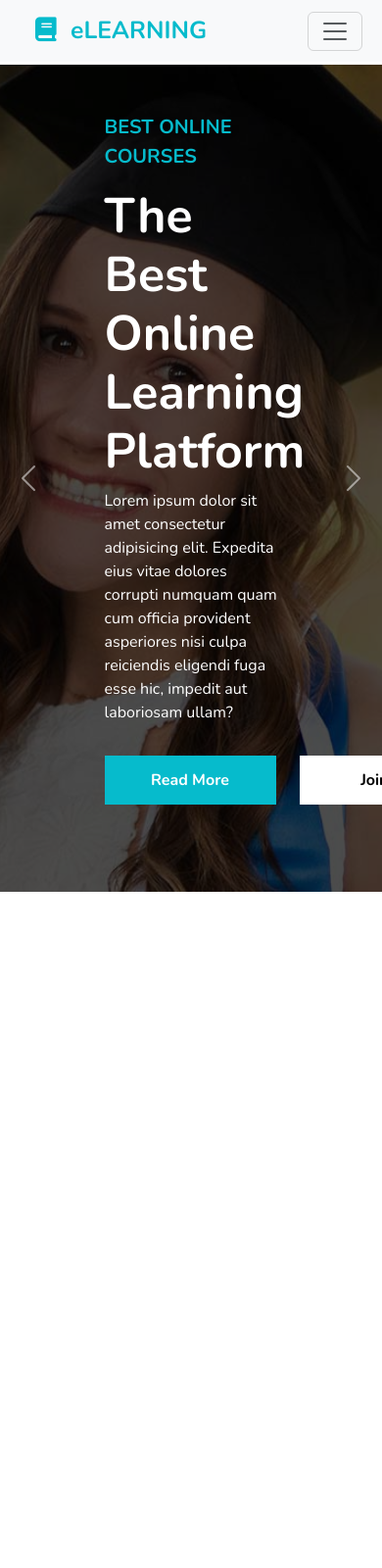
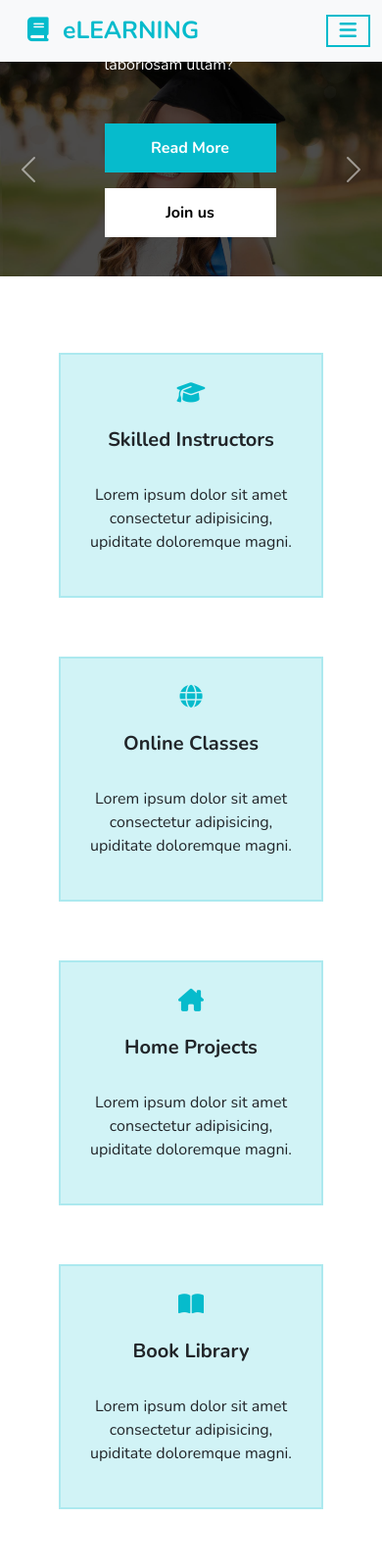
Before and after one commit to jizy23/template-e-learning, a plain HTML site: page index.html in a window 390 px wide. Shown: the top 1600 px of the page at 98% size. Before the commit the page ends 910 px from the top, so only its background shows below. Drawn offline with nearby package versions, Linux system fonts and the light colour scheme.

Commit message:
iniziato sezione 1

```diff
--- a/index.html
+++ b/index.html
@@ -17,17 +17,16 @@
 </head>
 <body>
 
-  <div class="container-fluid vh-100 m-0 p-0">
+  <div class="container-fluid m-0 p-0">
 
     <!-- navbar -->
-    <div class="container navHeight">
-      <nav class="navbar navbar-expand-lg bg-body-tertiary fixed-top p-2">
+    <nav class="navbar navbar-expand-lg bg-body-tertiary sticky-top">
       <div class="container-fluid text-uppercase">
         <a class="navbar-brand fs-2 ms-3 text-cyan" href="#">
           <i class="fa-solid fa-book me-2"></i>
           <strong><span class="text-lowercase">e</span>Learning</a></strong>
           <button class="navbar-toggler" type="button" data-bs-toggle="collapse" data-bs-target="#navbarNav" aria-controls="navbarNav" aria-expanded="false" aria-label="Toggle navigation">
-              <span class="navbar-toggler-icon"></span>
+            <i class="fa-solid fa-bars text-cyan"></i>
           </button>
           <div class="collapse navbar-collapse" id="navbarNav">
             <ul class="navbar-nav d-flex ms-auto">
@@ -58,39 +57,32 @@
           </div>
         </div>
     </nav>
-    </div>
     <!-- end navbar -->
-
-
     <!-- header -->
-      <header class="vh-100 mt-3">
+    <header class="container-fluid p-0">
         <div id="carousel-learning" class="carousel slide">
           <div class="carousel-inner">
-            <div class="carousel-item active carousel-height">
+            <div class="carousel-item active">
               <img src="./img/carousel-1.jpg" class="d-block w-100 carousel-image" alt="...">
-              <div class="carousel-caption d-flex flex-column justify-content-center align-items-start text-start carousel-height ps-5 pe-5">
+              <div class="carousel-caption d-flex flex-column justify-content-center align-items-start text-start ps-5 pe-5">
                 <p class="text-uppercase text-cyan fw-bold fs-5">Best online courses</p>
                 <h2 class="fw-bold carousel-title">The Best Online Learning Platform</h2>
-                <p>Lorem ipsum dolor sit amet consectetur adipisicing elit. Expedita eius vitae dolores corrupti numquam quam cum officia provident asperiores nisi culpa reiciendis eligendi fuga esse hic, impedit aut laboriosam ullam?</p>
-                <div class="d-flex mt-3">
-                  <button class="btn btn-read fw-bold me-4" type="submit">Read More</button>
-                  <button class="btn btn-join fw-bold" type="submit">Join us</button>
+                <p>Lorem ipsum dolor sit amet elit. Expedita eius vitae dolores corrupti numquam quam cum officia provident asperiores nisi culpa reiciendis eligendi fuga esse hic, impedit aut laboriosam ullam?</p>
+                <div class="d-flex mt-3 btn-main">
+                  <button class="btn btn-read fw-bold me-4 mt-3" type="submit">Read More</button>
+                  <button class="btn btn-join fw-bold mt-3" type="submit">Join us</button>
                 </div>
               </div>
             </div>
-
-
-
-
-            <div class="carousel-item carousel-height">
+            <div class="carousel-item">
               <img src="./img/carousel-2.jpg" class="d-block w-100 carousel-image" alt="...">
-              <div class="carousel-caption d-flex flex-column justify-content-center align-items-start text-start carousel-height ps-5 pe-5">
+              <div class="carousel-caption d-flex flex-column justify-content-center align-items-start text-start ps-5 pe-5">
                 <p class="text-uppercase text-cyan fw-bold fs-5">Best online courses</p>
                 <h2 class=" fw-bold carousel-title">Get Educated Online From Your Home</h2>
                 <p>Lorem ipsum dolor sit amet consectetur adipisicing elit. Expedita eius vitae dolores corrupti numquam quam cum officia provident asperiores nisi culpa reiciendis eligendi fuga esse hic, impedit aut laboriosam ullam?</p>
-                <div class="d-flex mt-3">
-                  <button class="btn btn-read fw-bold me-4" type="submit">Read More</button>
-                  <button class="btn btn-join fw-bold" type="submit">Join us</button>
+                <div class="d-flex mt-3 btn-main">
+                  <button class="btn btn-read fw-bold me-4 mt-3 " type="submit">Read More</button>
+                  <button class="btn btn-join fw-bold mt-3" type="submit">Join us</button>
                 </div>
             </div>
             </div>
@@ -109,6 +101,81 @@
 
 
 
+      <!-- section1 -->
+    <section class="container-fluid mt-5 mb-5">
+
+        <div class="row container-fluid p-0 m-0 mt-5 mb-5">
+          <div class="col-12 container-fluid p-0 m-0 d-flex row justify-content-center align-items-center">
+            <div class="box text-center d-flex row align-items-center">
+              <i class="fa-solid fa-graduation-cap fs-3 text-cyan color-logo"></i>
+              <h5 class="fw-bold">Skilled Instructors</h5>
+              <p>Lorem ipsum dolor sit amet consectetur adipisicing, upiditate doloremque magni.</p>
+            </div>
+            <div class="box text-center d-flex row align-items-center">
+              <i class="fa-solid fa-globe fs-3 text-cyan color-logo"></i>
+              <h5 class="fw-bold">Online Classes</h5>
+              <p>Lorem ipsum dolor sit amet consectetur adipisicing, upiditate doloremque magni.</p>
+            </div>
+            <div class="box text-center d-flex row align-items-center">
+              <i class="fa-solid fa-house-chimney fs-3 text-cyan color-logo"></i>
+              <h5 class="fw-bold">Home Projects</h5>
+              <p>Lorem ipsum dolor sit amet consectetur adipisicing, upiditate doloremque magni.</p>
+            </div>
+            <div class="box text-center d-flex row align-items-center">
+              <i class="fa-solid fa-book-open fs-3 text-cyan color-logo"></i>
+              <h5 class="fw-bold">Book Library</h5>
+              <p>Lorem ipsum dolor sit amet consectetur adipisicing, upiditate doloremque magni.</p>
+            </div>
+          </div>
+        </div>
+
+
+        <div class="row container-fluid p-0 m-0 mt-5 mb-5">
+          <div class="col-12 col-md-6 container-fluid p-0 m-0">
+            <div class="img-box">
+              <img src="./img/about.jpg" alt="" class="img-fluid mb-4">
+            </div>
+
+          </div>
+          <div class="col-12 col-md-6">
+            <p class="text-uppercase text-cyan fw-bold">About us</p>
+            <h2 class="fw-bold mb-4">Welcome to e<span class="text-uppercase">learning</span></h2>
+            <p>Lorem ipsum dolor sit amet consectetur, adipisicing elit. Voluptates asperiores velit atque ipsum molestiae est nemo temporibus harum sint.</p>
+            <p>Lorem ipsum dolor, sit amet consectetur adipisicing elit. Quod, reprehenderit. Nostrum alias eligendi earum nihil libero accusamus consectetur sed praesentium ad eius. Corporis reprehenderit reiciendis sunt numquam, magnam maiores at quos?</p>
+
+            <div class="d-flex justify-content-start mt-4 mb-4">
+
+              <ul class="list-learning me-5">
+                <li><i class="fa-solid fa-arrow-right text-cyan me-2"></i>Skilled Instructors</li>
+                <li><i class="fa-solid fa-arrow-right text-cyan me-2"></i>International Certificate</li>
+                <li><i class="fa-solid fa-arrow-right text-cyan me-2"></i>Online Classes</li>
+              </ul>
+
+
+              <ul class="list-learning ms-4">
+                <li><i class="fa-solid fa-arrow-right text-cyan me-2"></i>Online Classes</li>
+                <li><i class="fa-solid fa-arrow-right text-cyan me-2"></i>Skilled Instructors</li>
+                <li><i class="fa-solid fa-arrow-right text-cyan me-2"></i>International Certificate</li>
+              </ul>
+
+
+
+            </div>
+
+
+            <button class="btn btn-read fw-bold me-4 mt-3" type="submit">Read More</button>
+
+          </div>
+
+        </div>
+
+    </section>
+      <!-- end section1 -->
+
+
+
+
+
 
 
 
@@ -119,9 +186,6 @@
 
   </div>
 
-
-
-
     <!-- JS Bootstrap -->
   <script src="https://cdn.jsdelivr.net/npm/bootstrap@5.3.0-alpha1/dist/js/bootstrap.bundle.min.js" integrity="sha384-w76AqPfDkMBDXo30jS1Sgez6pr3x5MlQ1ZAGC+nuZB+EYdgRZgiwxhTBTkF7CXvN" crossorigin="anonymous"></script>
 </body>
--- a/style.css
+++ b/style.css
@@ -12,25 +12,15 @@ body{
     --light: #F0FBFC;
     --dark: #181d38;
 }
-
 .text-cyan{
     color: var(--cyan);
 }
 
-.bg-cyan{
-    background-color: var(--cyan);
-}
-
 
 /* navbar */
-.navHeight{
-    height: 50px;
-}
-
 .navbar-brand:hover{
     color: var(--cyan);
 }
-
 .nav-link{
     font-weight: bold;
 }
@@ -56,21 +46,31 @@ body{
     --bs-btn-active-border-color: var(--cyan);
 }
 
+.navbar-toggler {
+    padding: var(--bs-navbar-toggler-padding-y) var(--bs-navbar-toggler-padding-x);
+    font-size: var(--bs-navbar-toggler-font-size);
+    line-height: 1;
+    color: var(--bs-navbar-color);
+    background-color: transparent;
+    border: 2px solid var(--cyan);
+    border-radius: 0;
+    transition: var(--bs-navbar-toggler-transition);
+}
+
+
 
 /* header */
-.carousel-height{
-    height: 100vh;
-}
-
 .carousel-image{
     height: 100%;
     object-fit: cover;
     filter: brightness(0.3);
 }
-
 .carousel-title{
     font-size: 50px;
 }
+.carousel-caption{
+    min-height: 100%;
+ }
 
 .btn-read{
     background-color: var(--cyan);
@@ -82,8 +82,13 @@ body{
 .btn-read:hover{
     background-color: var(--cyan);
     color: #fff;
+    transform: scale(1.1);
 }
 
+.btn-main{
+    display:flex;
+    flex-wrap: wrap;
+}
 .btn-join{
     background-color: #fff;
     color: black;
@@ -95,4 +100,41 @@ body{
 .btn-join:hover{
     background-color: #fff;
     color: black;
+    transform: scale(1.1);
 }
+
+
+
+
+/* section1 */
+.box{
+    height: 250px;
+    width: 270px;
+    background-color: #06bbcc2f;
+    border: 2px solid #06bbcc2f;
+    margin: 30px;
+    padding: 15px;
+}
+.box:hover{
+    color: var(--light);
+    background-color: var(--cyan);
+}
+.color-logo:hover{
+    color: var(--light);
+}
+
+/* .img-box{
+    height: 10px;
+    margin: 2px solid black;
+} */
+
+.img-fluid{
+    max-width: 100;
+    height: auto;
+}
+
+.list-learning{
+    list-style-type: none;
+    padding: 0;
+    margin: 0;
+}
```
Lines whose indentation alone changed are shown as unchanged.
